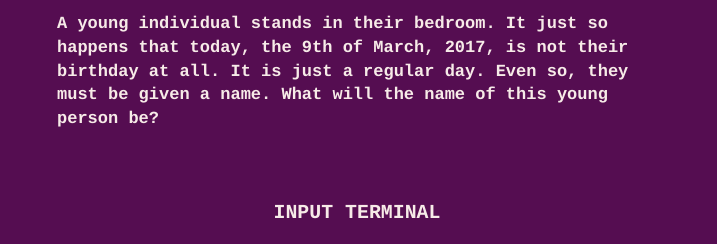
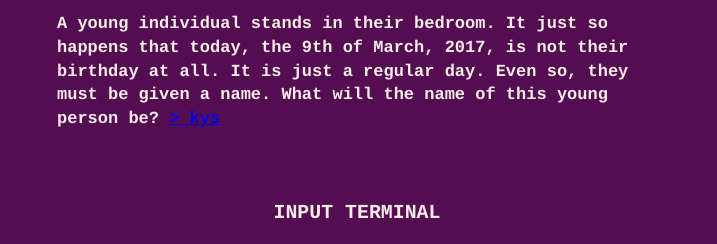
Before and after one commit to Avid-Xenoblade-Player/axp-stu-2, a Jekyll site: the page built from index.md, in a window 1280 px wide. Shown: the part 557-801 px from the top of the page, without its empty margins (283-1000 px from the left). Built offline with Jekyll 4.4.1, drawn with Linux system fonts in a browser that asks for light colours; some web fonts are replaced; grey boxes are pictures that could not be loaded.

Commit message:
Update index.md

```diff
--- a/index.md
+++ b/index.md
@@ -5,3 +5,4 @@ image: /assets/panels/panel1.png
 ---
 A young individual stands in their bedroom. It just so happens that today, the 9th of March, 2017, is not their birthday at all. It is just a regular day. Even so, they must be given a name.
 What will the name of this young person be?
+<a href="/story/000002.html">> kys</a>
```
